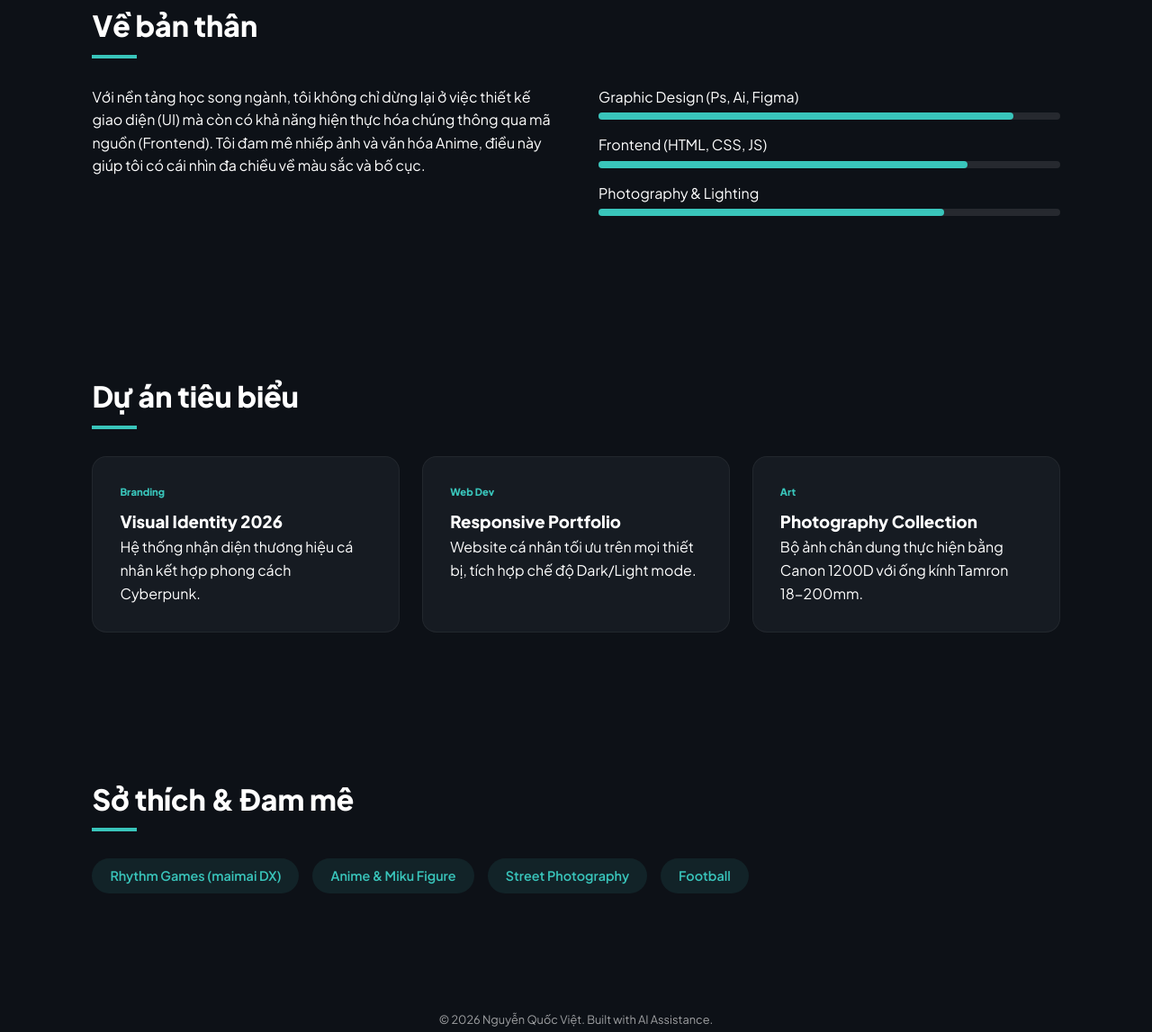
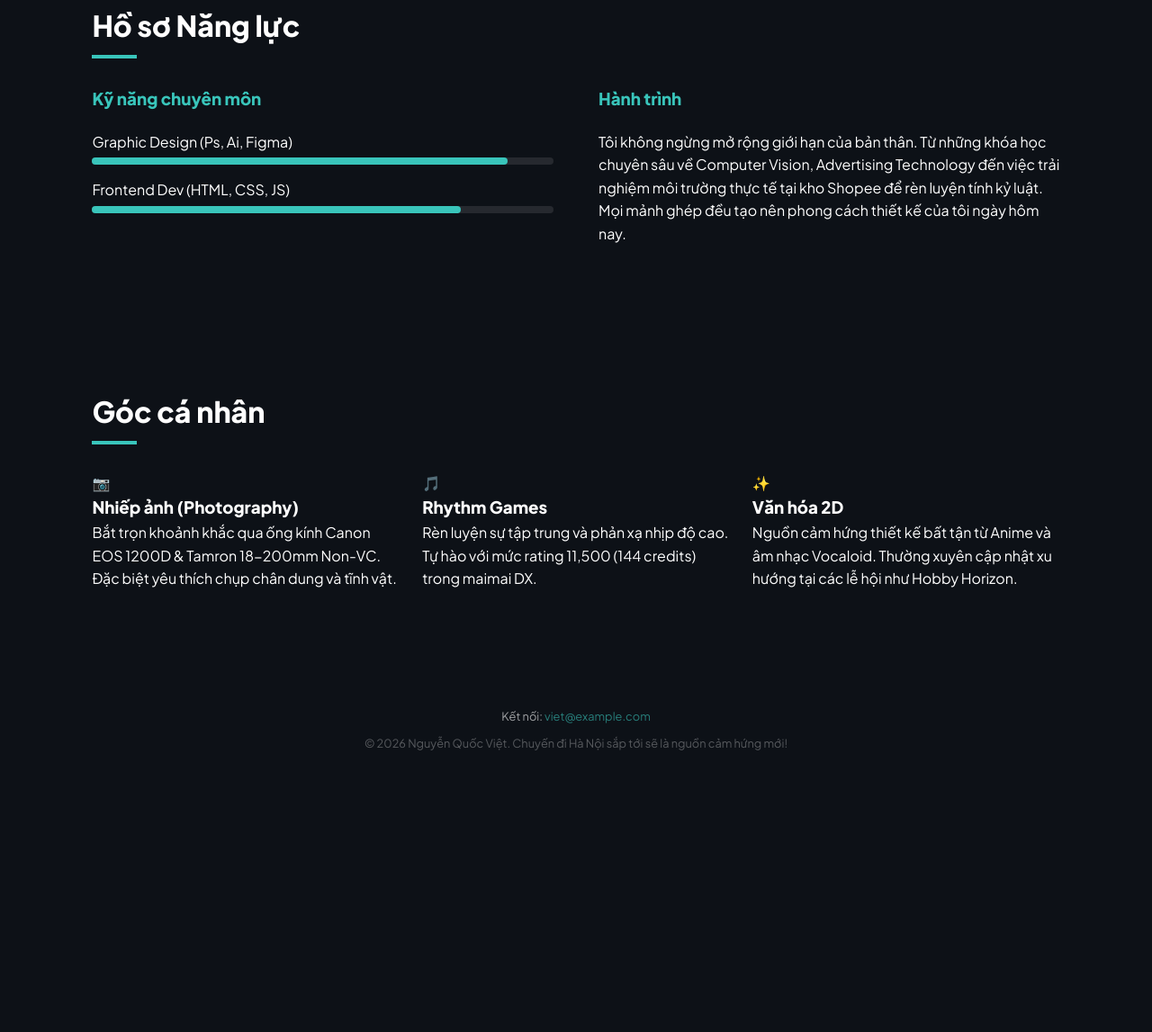
Before and after one commit to viet47794-cell/nguyen-quoc-viet, a plain HTML site: page index.html in a window 1280 px wide. Shown: the part 796-1943 px from the top of the page at 90% size. After the commit the page ends 1683 px from the top, so only its background shows below. Drawn offline with Linux system fonts and the light colour scheme.

Commit message:
Update index.html

```diff
--- a/index.html
+++ b/index.html
@@ -8,74 +8,68 @@
     <link rel="stylesheet" href="style.css">
 </head>
 <body data-theme="dark">
+    <div class="bg-glow"></div>
+
     <nav>
         <div class="logo">VIET<span>.GQ</span></div>
         <div class="nav-links">
-            <a href="#about">Giới thiệu</a>
+            <a href="#about">Về tôi</a>
             <a href="#projects">Dự án</a>
+            <a href="#hobbies">Đam mê</a>
             <button id="theme-toggle">🌓</button>
         </div>
     </nav>
 
     <header class="hero">
         <div class="hero-content">
-            <span class="tag">Gia Dinh University - IT & Graphic Design</span>
-            <h1>Sáng tạo bằng <br><span class="highlight">Logic & Màu sắc</span></h1>
-            <p>Tôi là sinh viên năm 2 tại GDU. Tôi kết hợp tư duy lập trình và nhãn quan thiết kế đồ họa để tạo ra những sản phẩm số ấn tượng.</p>
+            <span class="tag">Gia Dinh University (GDU)</span>
+            <h1 class="gradient-text">Sáng tạo bằng <br>Logic & Màu sắc</h1>
+            <p>Xin chào, tôi là Nguyễn Quốc Việt. Sự giao thoa giữa tư duy Lập trình và nhãn quan Thiết kế Đồ họa giúp tôi tạo ra những trải nghiệm số khác biệt.</p>
             <div class="hero-btns">
-                <a href="#projects" class="btn-p">Xem dự án</a>
-                <a href="mailto:viet47794@gmail.com" class="btn-s">Liên hệ</a>
+                <a href="#projects" class="btn-p">Khám phá ngay</a>
             </div>
         </div>
     </header>
 
     <section id="about" class="container">
-        <h2 class="section-title">Về bản thân</h2>
+        <h2 class="section-title">Hồ sơ Năng lực</h2>
         <div class="about-grid">
-            <div class="about-text">
-                <p>Với nền tảng học song ngành, tôi không chỉ dừng lại ở việc thiết kế giao diện (UI) mà còn có khả năng hiện thực hóa chúng thông qua mã nguồn (Frontend). Tôi đam mê nhiếp ảnh và văn hóa Anime, điều này giúp tôi có cái nhìn đa chiều về màu sắc và bố cục.</p>
+            <div class="skills-box glass-card">
+                <h3 style="margin-bottom: 20px; color: var(--accent);">Kỹ năng chuyên môn</h3>
+                <div class="skill-item"><span>Graphic Design (Ps, Ai, Figma)</span><div class="bar"><div class="fill" style="width: 90%;"></div></div></div>
+                <div class="skill-item"><span>Frontend Dev (HTML, CSS, JS)</span><div class="bar"><div class="fill" style="width: 80%;"></div></div></div>
             </div>
-            <div class="skills-box">
-                <div class="skill-item"><span>Graphic Design (Ps, Ai, Figma)</span><div class="bar"><div class="fill" style="width: 90%;"></div></div></div>
-                <div class="skill-item"><span>Frontend (HTML, CSS, JS)</span><div class="bar"><div class="fill" style="width: 80%;"></div></div></div>
-                <div class="skill-item"><span>Photography & Lighting</span><div class="bar"><div class="fill" style="width: 75%;"></div></div></div>
-            </div>
-        </div>
-    </section>
-
-    <section id="projects" class="container">
-        <h2 class="section-title">Dự án tiêu biểu</h2>
-        <div class="project-grid">
-            <div class="card">
-                <div class="card-tag">Branding</div>
-                <h3>Visual Identity 2026</h3>
-                <p>Hệ thống nhận diện thương hiệu cá nhân kết hợp phong cách Cyberpunk.</p>
-            </div>
-            <div class="card">
-                <div class="card-tag">Web Dev</div>
-                <h3>Responsive Portfolio</h3>
-                <p>Website cá nhân tối ưu trên mọi thiết bị, tích hợp chế độ Dark/Light mode.</p>
-            </div>
-            <div class="card">
-                <div class="card-tag">Art</div>
-                <h3>Photography Collection</h3>
-                <p>Bộ ảnh chân dung thực hiện bằng Canon 1200D với ống kính Tamron 18-200mm.</p>
+            <div class="text-box glass-card">
+                <h3 style="margin-bottom: 20px; color: var(--accent);">Hành trình</h3>
+                <p>Tôi không ngừng mở rộng giới hạn của bản thân. Từ những khóa học chuyên sâu về Computer Vision, Advertising Technology đến việc trải nghiệm môi trường thực tế tại kho Shopee để rèn luyện tính kỷ luật. Mọi mảnh ghép đều tạo nên phong cách thiết kế của tôi ngày hôm nay.</p>
             </div>
         </div>
     </section>
 
     <section id="hobbies" class="container">
-        <h2 class="section-title">Sở thích & Đam mê</h2>
-        <div class="hobbies-list">
-            <span class="hobby-tag">Rhythm Games (maimai DX)</span>
-            <span class="hobby-tag">Anime & Miku Figure</span>
-            <span class="hobby-tag">Street Photography</span>
-            <span class="hobby-tag">Football</span>
+        <h2 class="section-title">Góc cá nhân</h2>
+        <div class="project-grid">
+            <div class="glass-card card-hover">
+                <div class="icon">📷</div>
+                <h3>Nhiếp ảnh (Photography)</h3>
+                <p>Bắt trọn khoảnh khắc qua ống kính Canon EOS 1200D & Tamron 18-200mm Non-VC. Đặc biệt yêu thích chụp chân dung và tĩnh vật.</p>
+            </div>
+            <div class="glass-card card-hover">
+                <div class="icon">🎵</div>
+                <h3>Rhythm Games</h3>
+                <p>Rèn luyện sự tập trung và phản xạ nhịp độ cao. Tự hào với mức rating 11,500 (144 credits) trong maimai DX.</p>
+            </div>
+            <div class="glass-card card-hover">
+                <div class="icon">✨</div>
+                <h3>Văn hóa 2D</h3>
+                <p>Nguồn cảm hứng thiết kế bất tận từ Anime và âm nhạc Vocaloid. Thường xuyên cập nhật xu hướng tại các lễ hội như Hobby Horizon.</p>
+            </div>
         </div>
     </section>
 
     <footer>
-        <p>© 2026 Nguyễn Quốc Việt. Built with AI Assistance.</p>
+        <p>Kết nối: <a href="mailto:viet@example.com" style="color: var(--accent); text-decoration: none;">viet@example.com</a></p>
+        <p style="opacity: 0.5; margin-top: 10px;">© 2026 Nguyễn Quốc Việt. Chuyến đi Hà Nội sắp tới sẽ là nguồn cảm hứng mới!</p>
     </footer>
 
     <script src="script.js"></script>
```
